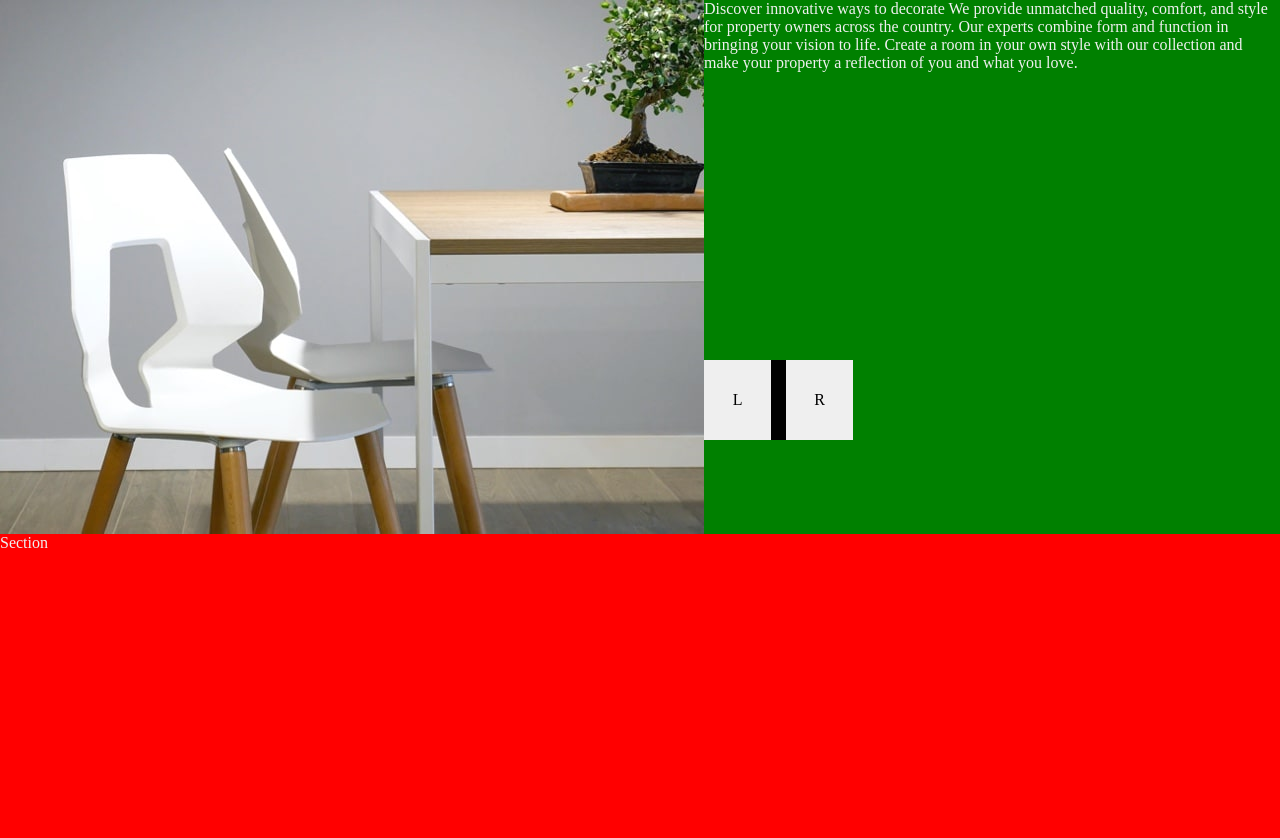
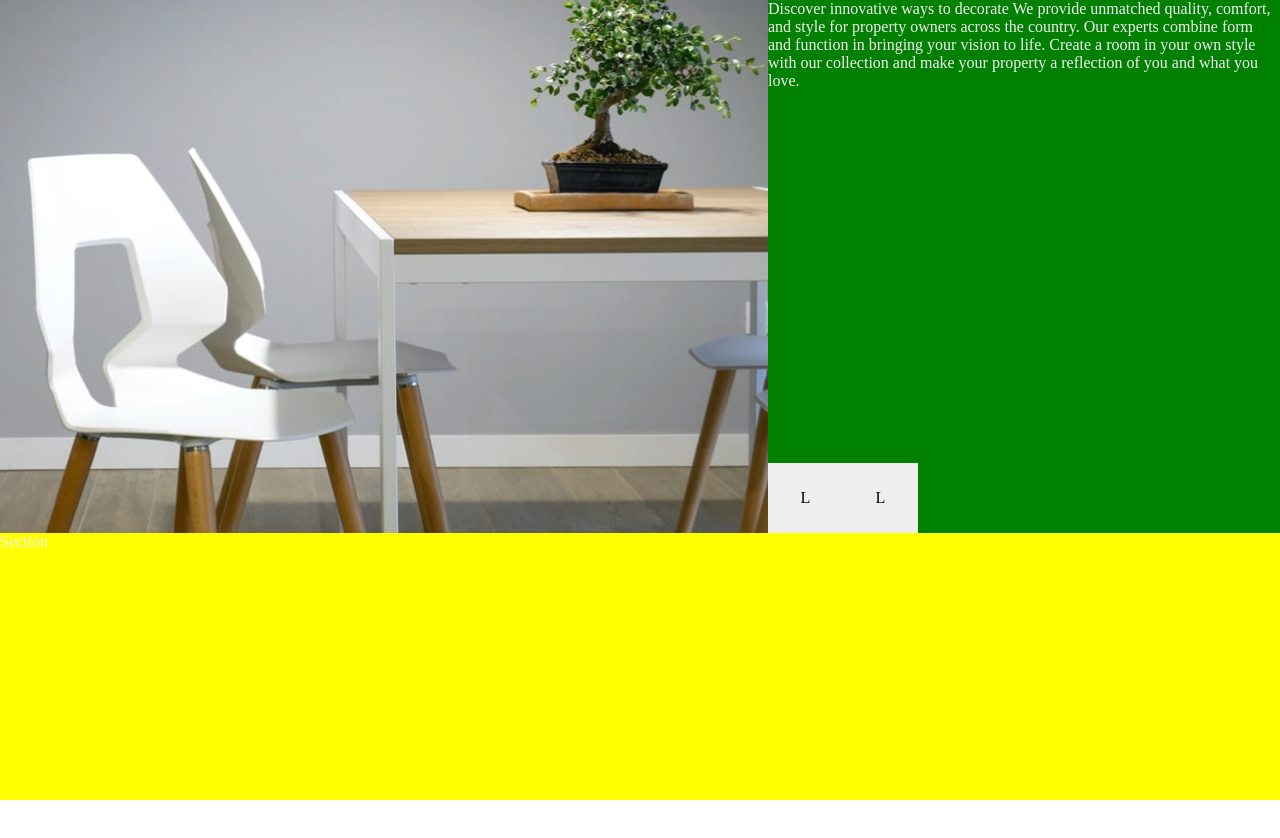
Before and after one commit to eziiel/room, a React (Vite) app: page / in a window 1280 px wide. Shown: the top 838 px of the page. After the commit the page ends 800 px from the top, so only its background shows below. Built offline with nearby package versions, Linux system fonts and the light colour scheme.

Commit message:
refactor layout

```diff
--- a/src/assets/slide/index.tsx
+++ b/src/assets/slide/index.tsx
@@ -12,7 +12,7 @@ export const Slide = ({src,text}:Props) => {
 
   return (
     <S.Div>
-      <img src={src} alt="image slide" />
+        <S.ImgSlide text={src}/>
       <S.P>
         {text}
       </S.P>
--- a/src/assets/slide/styled.ts
+++ b/src/assets/slide/styled.ts
@@ -11,18 +11,28 @@ const Div = styled.div`
   width: 100%;
   flex-shrink: 0;
   display: grid;
-  grid-template-columns: 55% 45%;
+  grid-template-columns: 3fr 2fr;
   background: blue;
   position: relative;
 `
 
+const ImgSlide = styled.div<Props>`
+  width: 100%;
+  height: 100%;
+  background: transparent url(${props => props.text}) no-repeat;
+  background-size: cover;
+  background-position: center;
+
+`
+
 const P = styled.p`
   background: green;
-  width: 100%;
+  max-width: 100%;
   height: 100%;
 `
 
 export {
   Div,
   P,
+  ImgSlide,
 }
--- a/src/components/main/index.tsx
+++ b/src/components/main/index.tsx
@@ -41,15 +41,11 @@ const Main: React.FC = () => {
           ))
         }
       </S.MainS>
+        <S.NavSlide>
+          <button onClick={handleMoveLeft}>L</button>
+          <button onClick={handleMoveRight}>L</button>
+        </S.NavSlide>
 
-        <S.NavSlide
-          move={`-${(move * 5.5) / 100}px`}
-        >
-          <button
-            onClick={handleMoveLeft}>L</button>
-          <button
-            onClick={handleMoveRight}>R</button>
-        </S.NavSlide>
     </S.Container>
   )
 }
--- a/src/components/main/styled.ts
+++ b/src/components/main/styled.ts
@@ -5,36 +5,39 @@ interface Move{
   move :string
 }
 
+const Container = styled.div`
+  max-width: 100%;
+  flex-grow: 2;
+  display: flex;
+  flex-direction: column;
+  align-items: center;
+  position: relative;
+  `
+
 const MainS = styled.main<Move>`
-  min-height: 50vh;
+  height: 100%;
   background-color: red;
   display: flex;
   transform: translate3d(${props => props.move},0,0);
-  max-width: 100%;
 `
 
-const NavSlide = styled.div<Move>`
-  width: 11.66%;
-  height: 80px;
+const NavSlide = styled.div`
+  min-width: 150px;
+  min-height: 70px;
   background: #000;
   left: 1500px;
+  display: flex;
+  position: absolute;
+  bottom: -1px;
   bottom: 0;
-  display: flex;
-  justify-content: space-between;
-  position: absolute;
-  top: 45vh;
-  left: 55%;
+  left: 60%;
 
   button{
-    width: 45%;
+    flex: 1;
     cursor: pointer;
   }
   `
 
-  const Container = styled.div`
-    display: flex;
-    flex-direction: column;
-  `
 
 export {
   MainS,
--- a/src/components/section/styled.ts
+++ b/src/components/section/styled.ts
@@ -2,11 +2,10 @@ import styled from "styled-components";
 
 
 const SectionS = styled.section`
-
-  min-height: 50vh;
+  flex: 2;
   display: grid;
   grid-template-columns: repeat(3, 1fr);
-  background: red;
+  background: yellow;
 `
 
 export {
--- a/src/components/styled.ts
+++ b/src/components/styled.ts
@@ -2,11 +2,12 @@ import styled from "styled-components";
 
 const MainPG = styled.div`
   width: 100%;
-  height: 100%;
-  display: flex;
-  flex-direction:column;
+  min-height: 100%;
+  flex-grow: 1;
+  display: grid;
+  grid-template-rows: 2fr 1fr;
   overflow: hidden;
-  position: relative;
+  background: red;
 `
 
 export {
--- a/src/styled/Global.ts
+++ b/src/styled/Global.ts
@@ -24,13 +24,13 @@ const Global = createGlobalStyle`
 
   body{
     min-height: 100vh;
-    background-color: #333;
     color: #f0f0f0;
   }
 
   #root{
-    width: 100%;
     min-height: 100vh;
+    min-width: 100%;
+    display: flex;
   }
 
 `
```
